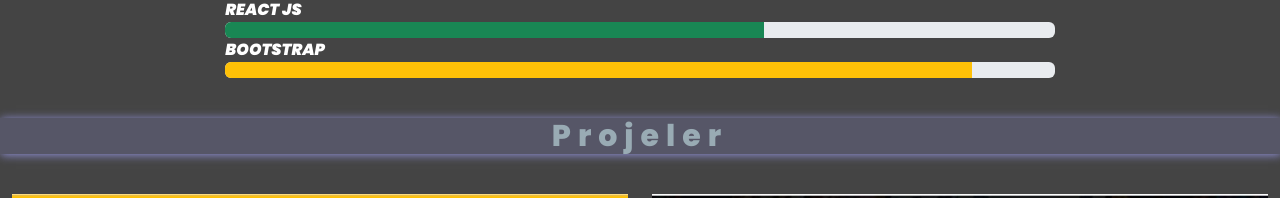
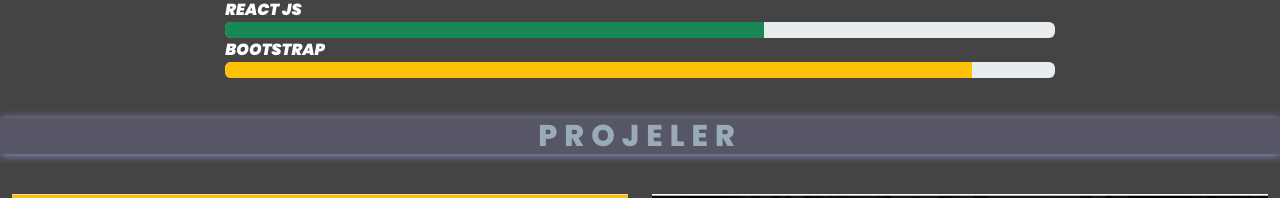
Before and after one commit to MUSA3661/React-Portfolyo, a React (Create React App) app: page / in a window 1280 px wide. Shown: the part 2167-2365 px from the top of the page. Built offline with nearby package versions, Linux system fonts and the light colour scheme.

Commit message:
Update Section3.js

```diff
--- a/src/components/Section3.js
+++ b/src/components/Section3.js
@@ -4,7 +4,7 @@ export default function Section3() {
   return (
     <div className='containers container-fluid'>
           <div id="projeler" class="row ">
-          <h1  class="baslık text-center fw-bold">Projeler</h1>
+          <h1  class="baslık text-center fw-bold">PROJELER</h1>
           <div class="section3-responsive col-md-6 mb-5 ">
             <div class="section3-kart mx-auto">
               <img src="img/exxen-tv-klon.jpg" alt="exxen-klon"/>
```
